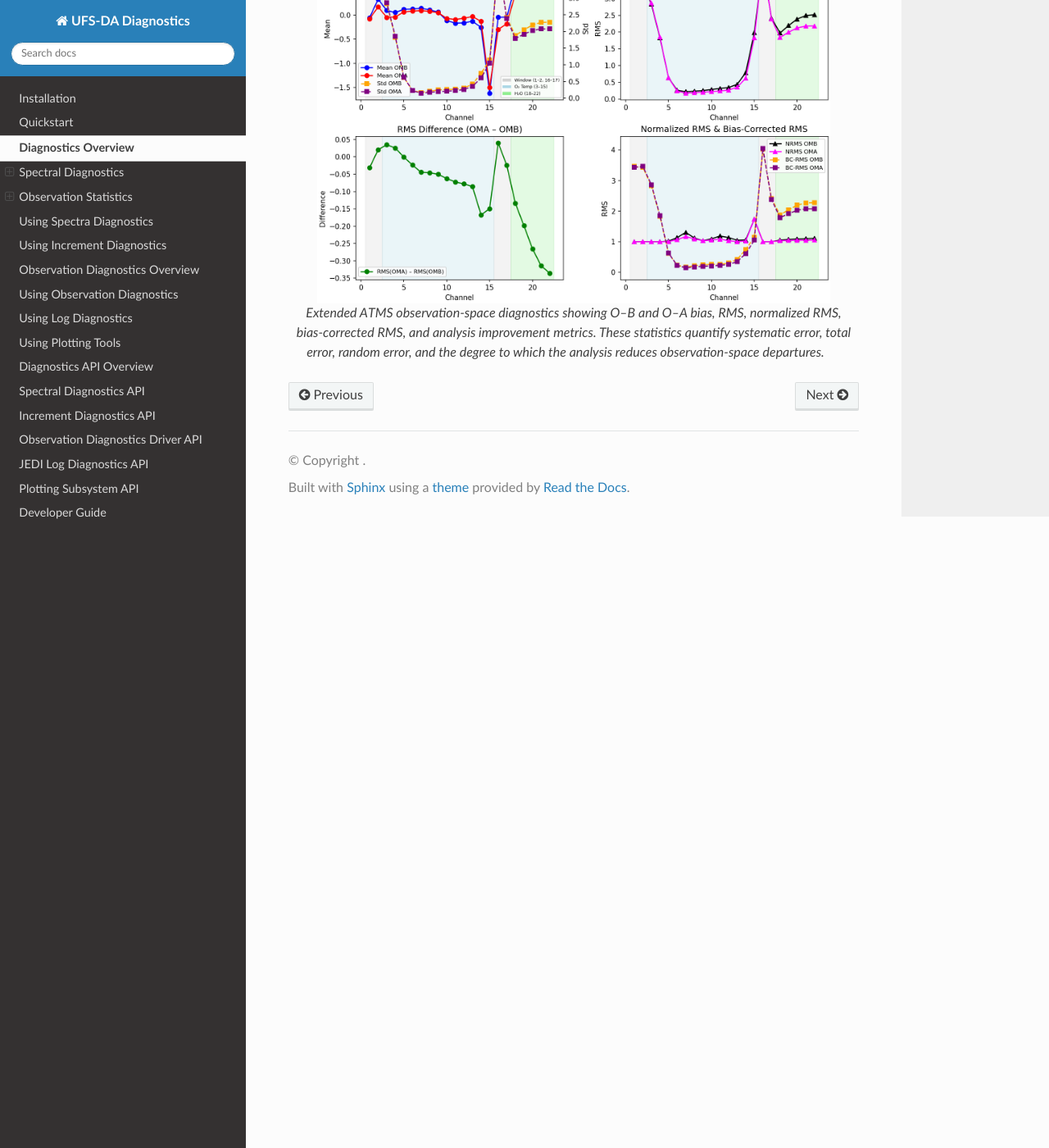
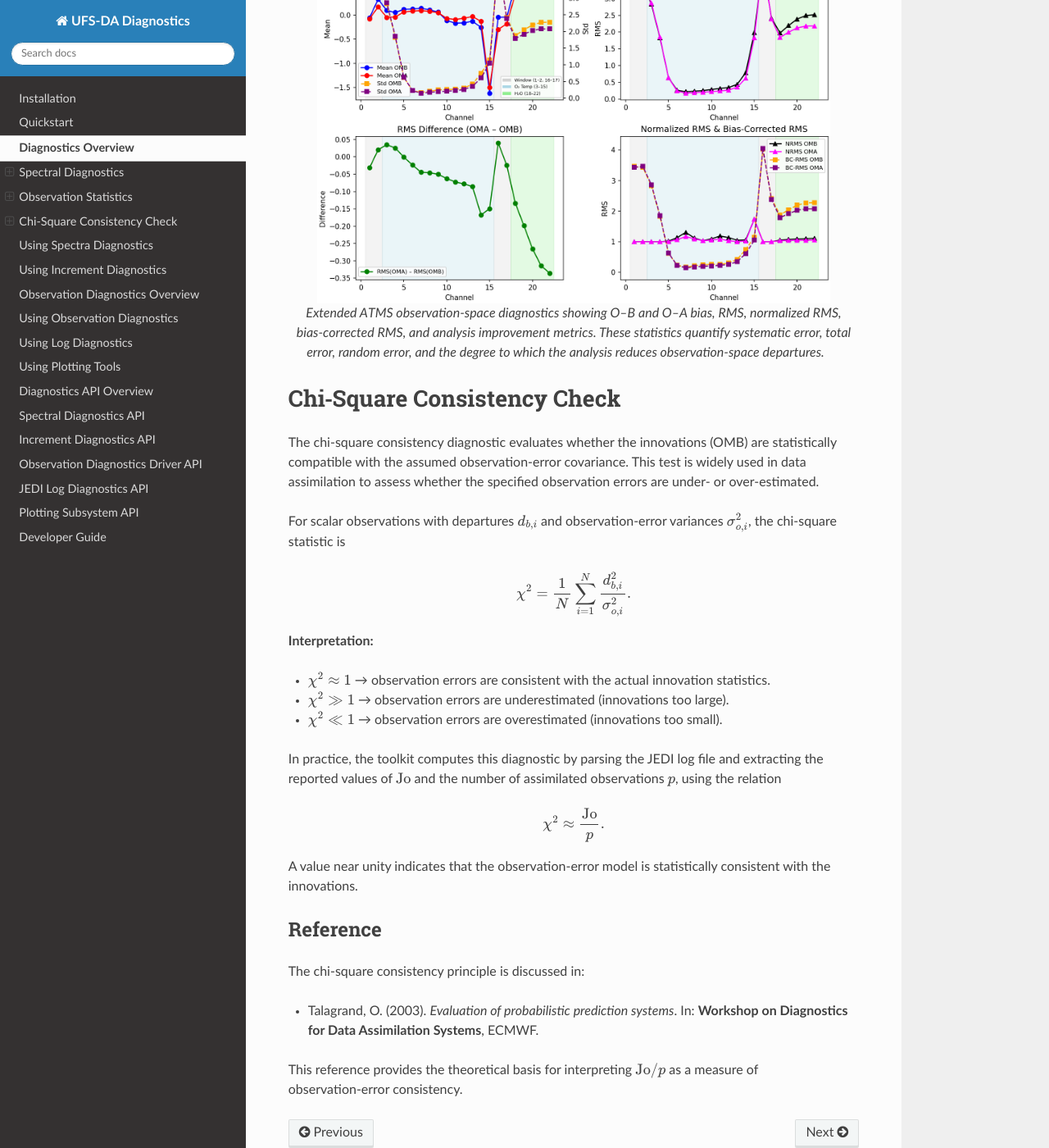
Before and after one commit to jkbk2004/ufs_da_diagnostics, a Sphinx documentation site: the page built from docs/diagnostics_overview.rst, in a window 1280 px wide and 1400 px high, scrolled down 3821 px. Shown: the whole window at 82% size. Built offline with Sphinx 7.4.7 and the Read the Docs theme 3.1.0, drawn with Linux system fonts in a browser that asks for light colours; some of the changed text lies outside the part shown.

Commit message:
add chi square section

```diff
--- a/docs/diagnostics_overview.rst
+++ b/docs/diagnostics_overview.rst
@@ -21,7 +21,7 @@ statistics—the toolkit includes two advanced diagnostic components:
    statistics provide a detailed view of observation‑space performance
    beyond simple mean and RMS values.
 
-In addition, the toolkit supports a **chi‑squared consistency check**
+In addition, the toolkit supports a **chi‑square consistency check**
 through automated parsing of JEDI log files. This diagnostic evaluates
 whether the ratio :math:`\mathrm{Jo}/p` approaches unity, indicating
 consistency between observation errors, background errors, and the
@@ -200,3 +200,55 @@ Extended ATMS Statistics
    metrics. These statistics quantify systematic error, total error,
    random error, and the degree to which the analysis reduces
    observation‑space departures.
+
+
+Chi‑Square Consistency Check
+============================
+
+The chi‑square consistency diagnostic evaluates whether the innovations
+(OMB) are statistically compatible with the assumed observation‑error
+covariance. This test is widely used in data assimilation to assess
+whether the specified observation errors are under‑ or over‑estimated.
+
+For scalar observations with departures :math:`d_{b,i}` and
+observation‑error variances :math:`\sigma_{o,i}^2`, the chi‑square
+statistic is
+
+.. math::
+
+   \chi^2 = \frac{1}{N} \sum_{i=1}^{N}
+            \frac{d_{b,i}^2}{\sigma_{o,i}^2}.
+
+**Interpretation:**
+
+- :math:`\chi^2 \approx 1`
+  → observation errors are consistent with the actual innovation
+  statistics.
+
+- :math:`\chi^2 \gg 1`
+  → observation errors are underestimated (innovations too large).
+
+- :math:`\chi^2 \ll 1`
+  → observation errors are overestimated (innovations too small).
+
+In practice, the toolkit computes this diagnostic by parsing the JEDI
+log file and extracting the reported values of :math:`\mathrm{Jo}` and
+the number of assimilated observations :math:`p`, using the relation
+
+.. math::
+
+   \chi^2 \approx \frac{\mathrm{Jo}}{p}.
+
+A value near unity indicates that the observation‑error model is
+statistically consistent with the innovations.
+
+Reference
+---------
+
+The chi‑square consistency principle is discussed in:
+
+- Talagrand, O. (2003). *Evaluation of probabilistic prediction systems*.
+  In: **Workshop on Diagnostics for Data Assimilation Systems**, ECMWF.
+
+This reference provides the theoretical basis for interpreting
+:math:`\mathrm{Jo}/p` as a measure of observation‑error consistency.
```
